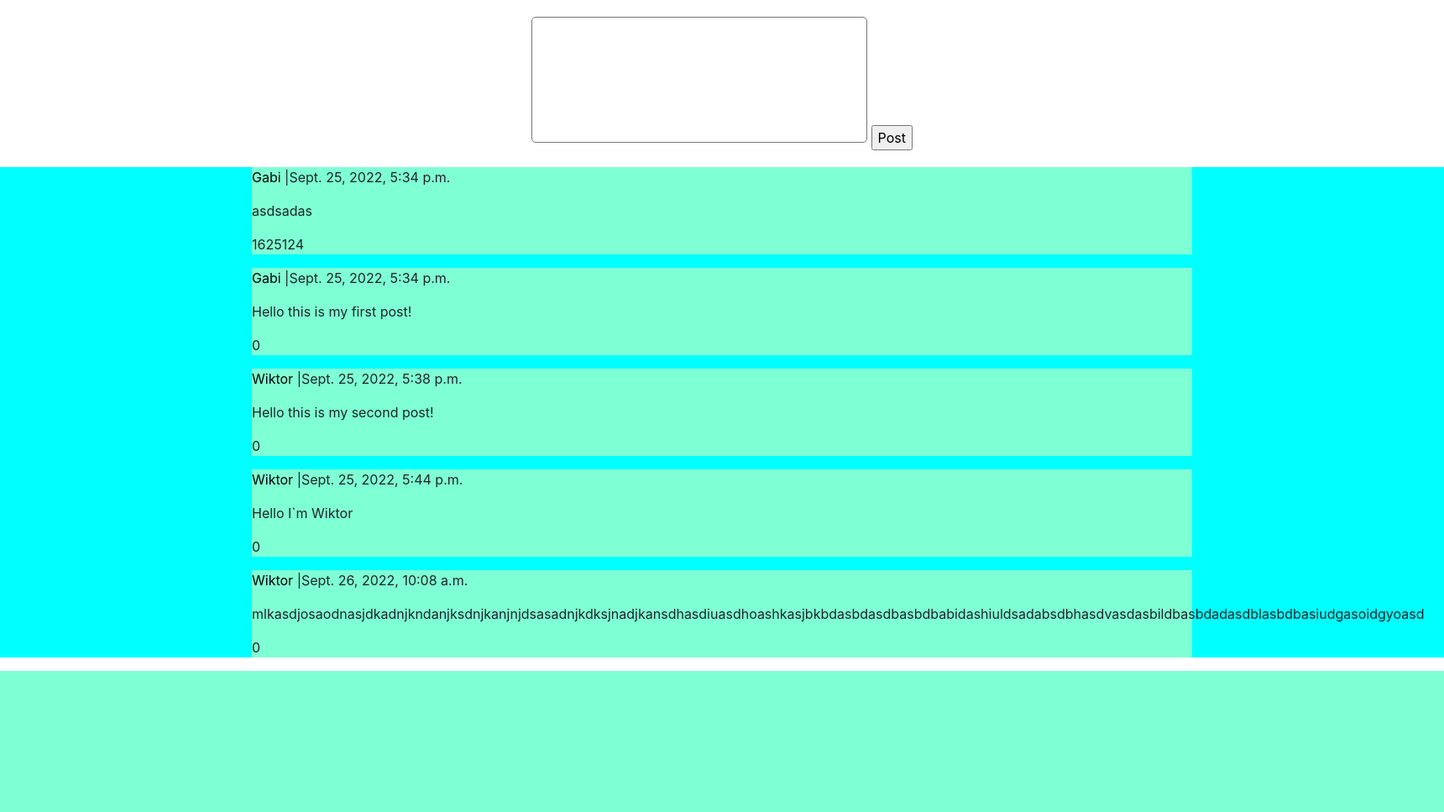
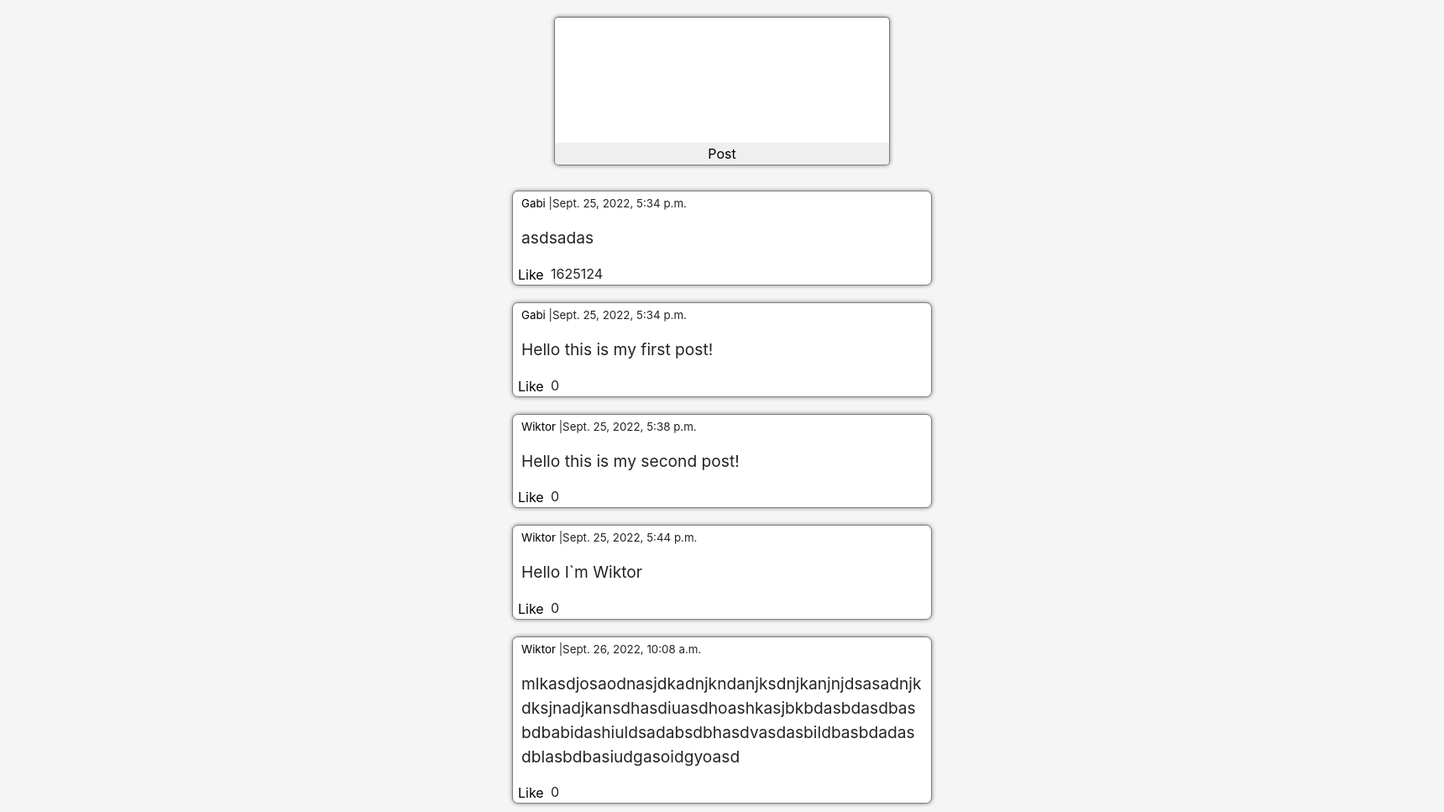
Before and after one commit to WiktorDabrowa/SC50W-P4, a Django app: page / in a window 1720 px wide. Shown: the part 56-1023 px from the top of the page at 84% size. Before the commit the page ends 855 px from the top, so only its background shows below. Run offline with Django 3.2, Linux system fonts and the light colour scheme; data comes from the database, SQL or seed files in the repository; both versions use the stored data as it was after the commit; some libraries are stand-ins or nearby versions.

Commit message:
initial CSS styling

```diff
--- a/network/static/network/styles.css
+++ b/network/static/network/styles.css
@@ -1,33 +1,100 @@
 
+
+#post_form_container {
+  padding: 20px;
+  justify-content: center;
+  display:flex;
+  background-color: whitesmoke;
+}
 #id_body {
-  border-radius: 5px;
+  border-radius:5px 5px 0 0 ;
   width: 400px;
   transition-duration: 1s;
   resize: none;
   height: 150px;
+  display:block;
+  border-bottom:none;
 }
-#post_form {
-  padding: 20px;
+#post_form_html {
+  display:flex;
   justify-content: center;
-  text-align:center;
+  flex-direction: column;
+  box-shadow: 0 0 5px gray;
+  border-radius: 5px;
+}
+#post_button {
+  border-radius: 0 0 5px 5px;
+  border:1px solid gray;
+  border-top:none;
+  position: relative;
 
 }
 #id_body:focus {
-  width: 700px;
-  height: 300px;
+  width: 500px;
+  height: 200px;
+  font-size:larger;
+  padding: 10px 30px 10px 30px;
+  outline:none
 }
 #feed {
   padding:0 300px 0 300px;
-  background-color: aqua;
+  justify-content: center;
+  align-items: center;
+  display: flex;
+  flex-direction: column;
+  background-color: whitesmoke;
 }
 .post {
-  background-color: aquamarine;
+  background-color: white;
+  box-shadow:0 0 5px gray;
+  width:500px;
+  height:auto;
+  min-height: 100px;
+  margin:10px;
+  overflow-wrap: break-word;
+  padding: 5px 10px 0 10px;
+  border-radius:7px;
+  border: 1px solid gray;
+}
+.poster{
+  font-size: smaller;
+}
+.post_body {
+  font-size: larger;
+}
+.post_likes {
+  bottom:0px;
+  height:25px;
+  position:relative;
+  display:flex;
+  flex-direction: row;
+}
+.like_button {
+  height:25px;
+  border:none;
+  border-radius:0 5px 0 5px;
+  position:absolute;
+  left:-10px;
+  background-color: transparent;
+  transition-duration: 0.5s;
+}
+.like_button:hover {
+  transform: scale(1.10);
+  color: blue;
+  border: none
+}
+.likes {
+  position:absolute;
+  left:30px;
+  padding-left:5px;
 }
 a {
   color:black;
+  transition-duration: 0.5s;
 }
 a:hover {
   color:black;
   text-decoration: none;
-  color:blue
+  color:blue;
+  transform: scale(1.20);
 }
--- a/network/templates/network/index.html
+++ b/network/templates/network/index.html
@@ -1,11 +1,11 @@
 {% extends "network/layout.html" %}
 
 {% block body %}
-    <div id="post_form">
-        <form action='' method='post'>
+    <div id="post_form_container">
+        <form action='' method='post' id='post_form_html'>
             {% csrf_token %}
             {{post_form}}
-            <input type='submit' value="Post">
+            <input type='submit' value="Post" id='post_button'>
         </form>
     </div>
     <div id='feed'>
@@ -20,7 +20,10 @@
             <div class='post_body'>
                 <p>{{post.body}}
             </div>
-            <p>{{post.likes}}
+            <div class='post_likes'>
+                <button class='like_button' id='like_button_'>Like</button>
+                <p class='likes'>{{post.likes}}</p>
+            </div>
         </div>
     {% endfor %}
 
```
Also changed, not shown: db.sqlite3.
